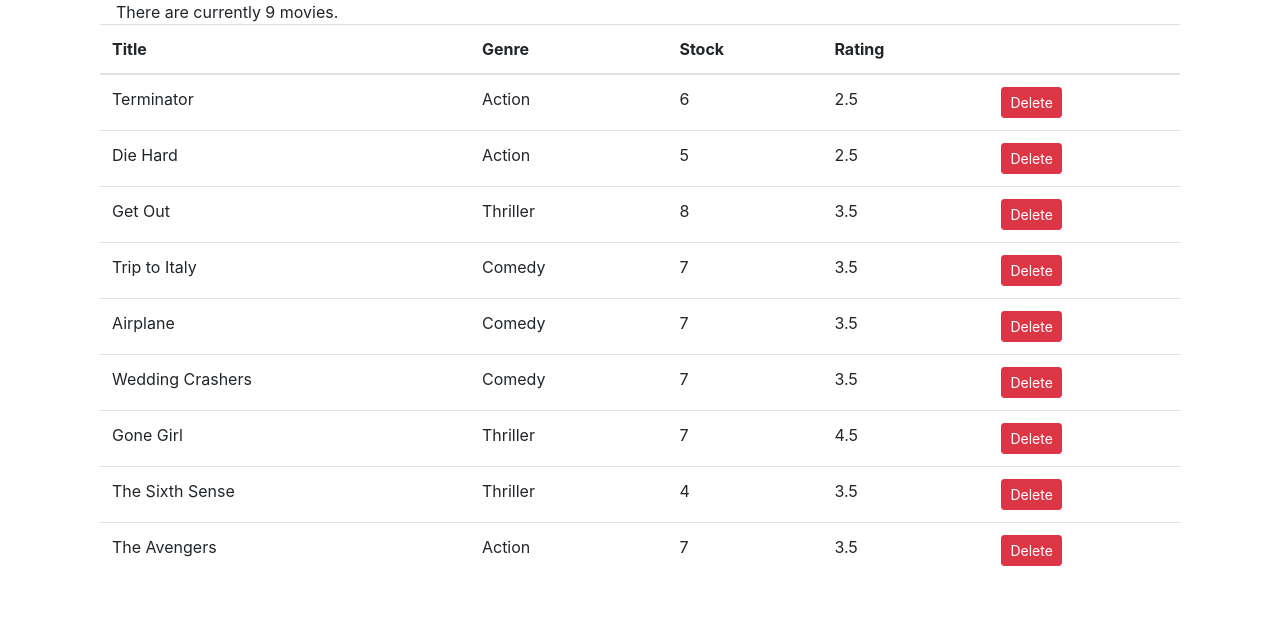
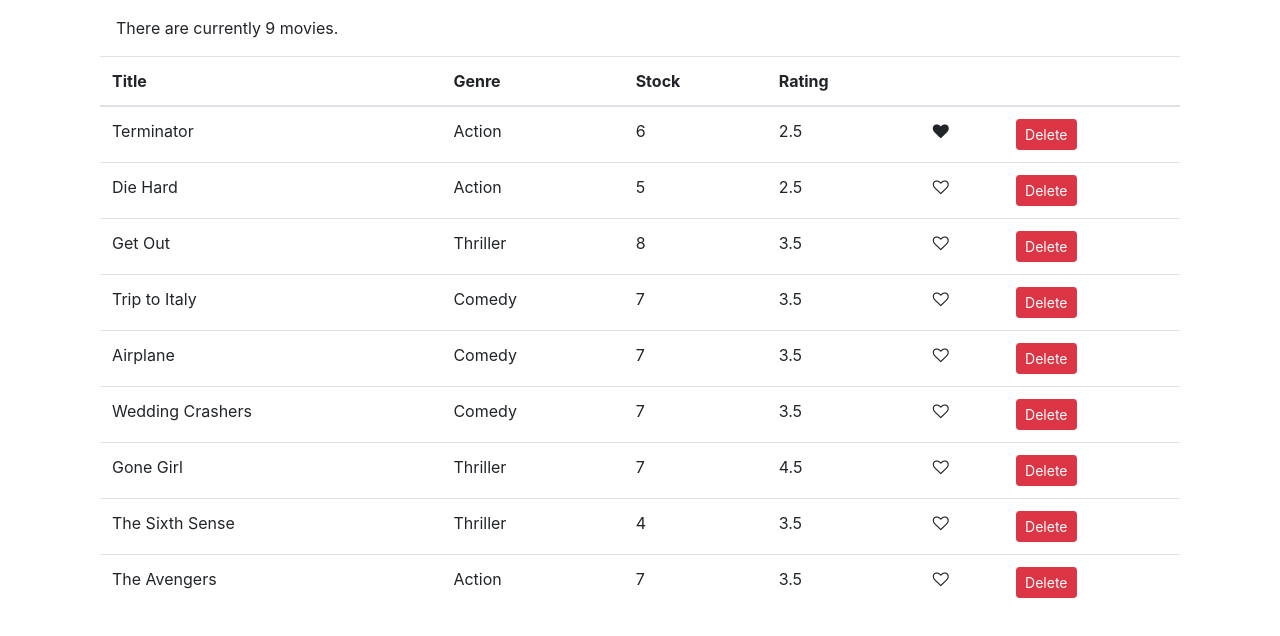
Before and after one commit to Fraser123456/VidlyReactAp, a React (Create React App) app in the folder vidly/: page /movies in a window 1280 px wide. Shown: the top 636 px of the page. Built offline with nearby package versions, Linux system fonts and the light colour scheme.

Commit message:
added the like component

```diff
--- a/vidly/src/Starter Code/services/fakeMovieService.js
+++ b/vidly/src/Starter Code/services/fakeMovieService.js
@@ -7,7 +7,8 @@ const movies = [
     genre: { _id: "5b21ca3eeb7f6fbccd471818", name: "Action" },
     numberInStock: 6,
     dailyRentalRate: 2.5,
-    publishDate: "2018-01-03T19:04:28.809Z"
+    publishDate: "2018-01-03T19:04:28.809Z",
+    liked: true
   },
   {
     _id: "5b21ca3eeb7f6fbccd471816",
--- /dev/null
+++ b/vidly/src/component/common/like.jsx
@@ -0,0 +1,9 @@
+import React from 'react';
+
+const Like = (props) => {
+  let classes = 'fa fa-heart';
+  classes += props.liked === true ? '' : '-o';
+  return <i onClick={props.onToggleClick} className={classes}></i>;
+};
+
+export default Like;
--- a/vidly/src/component/movies.jsx
+++ b/vidly/src/component/movies.jsx
@@ -1,25 +1,25 @@
 import React, { Component } from 'react';
 import { getMovies } from '../Starter Code/services/fakeMovieService';
+import Like from './common/like';
 
 class Movies extends Component {
   state = {
     movies: getMovies(),
-    numberOfMovies: getMovies().length,
   };
 
   render() {
     return (
       <div className="container">
-        <pv className="m-3">{this.getDisplayText()}</pv>
+        <p className="m-3">{this.getDisplayText()}</p>
         {this.renderTable()}
       </div>
     );
   }
 
   getDisplayText = () => {
-    let { numberOfMovies } = this.state;
-    return numberOfMovies !== 0
-      ? 'There are currently ' + numberOfMovies + ' movies.'
+    const count = this.state.movies.length;
+    return count !== 0
+      ? 'There are currently ' + count + ' movies.'
       : 'There are no more movies left!';
   };
 
@@ -34,6 +34,14 @@ class Movies extends Component {
     });
   };
 
+  handleLike = (movie) => {
+    const movies = [...this.state.movies];
+    const index = movies.indexOf(movie);
+    movies[index] = { ...movies[index] };
+    movies[index].liked = !movies[index].liked;
+    this.setState({ movies });
+  };
+
   renderTable = () => {
     return (
       <table className="table">
@@ -43,6 +51,7 @@ class Movies extends Component {
             <th>Genre</th>
             <th>Stock</th>
             <th>Rating</th>
+            <th></th>
             <th></th>
           </tr>
         </thead>
@@ -54,6 +63,12 @@ class Movies extends Component {
                 <td>{movie.genre.name}</td>
                 <td>{movie.numberInStock}</td>
                 <td>{movie.dailyRentalRate}</td>
+                <td>
+                  <Like
+                    liked={movie.liked}
+                    onToggleClick={() => this.handleLike(movie)}
+                  />
+                </td>
                 <td>
                   <button
                     onClick={() => this.handleDelete(movie)}
--- a/vidly/src/index.js
+++ b/vidly/src/index.js
@@ -5,7 +5,6 @@ import App from './App';
 import reportWebVitals from './reportWebVitals';
 import 'bootstrap/dist/css/bootstrap.css';
 import 'font-awesome/css/font-awesome.css';
-import Movies from './component/movies';
 
 ReactDOM.render(
   <React.StrictMode>
```
